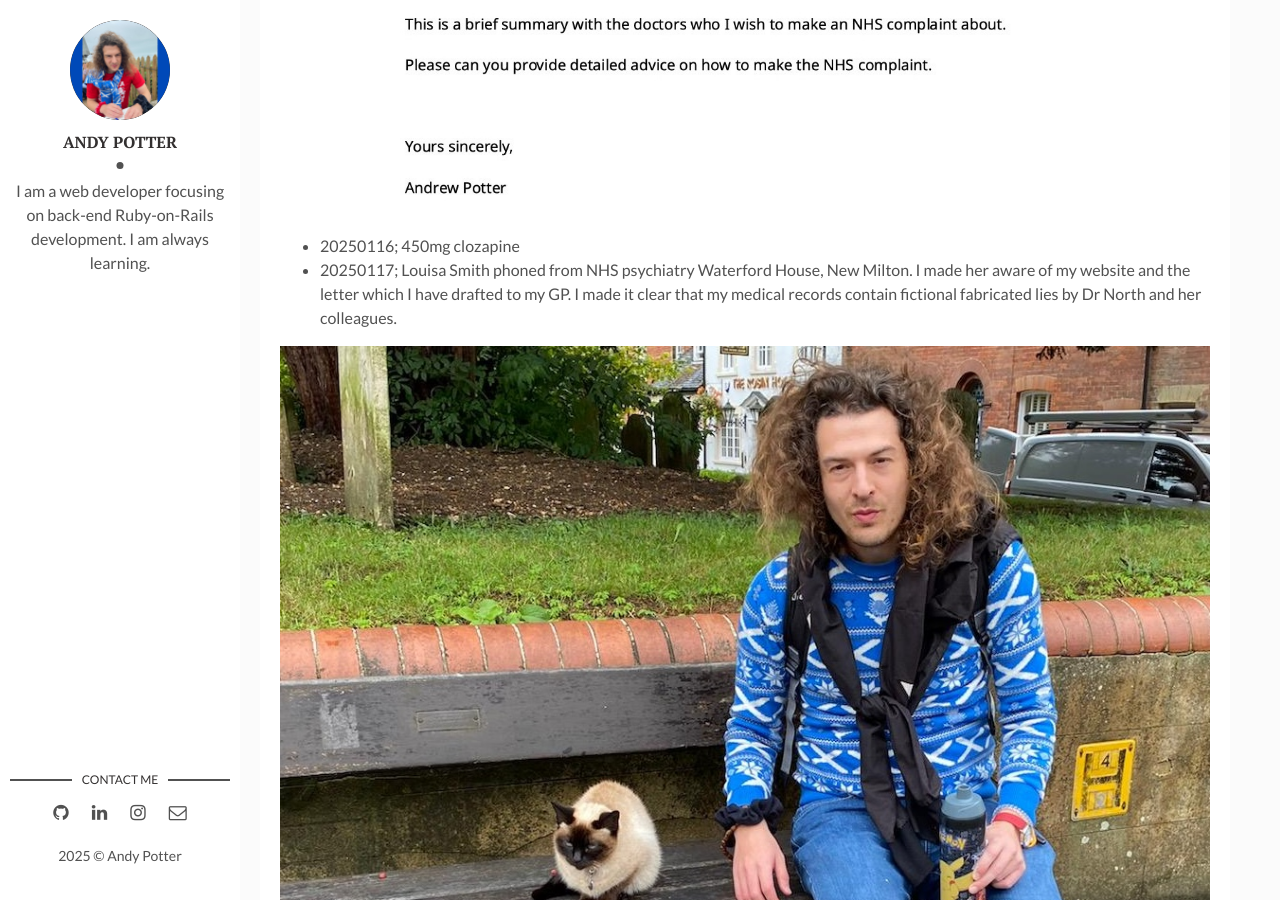
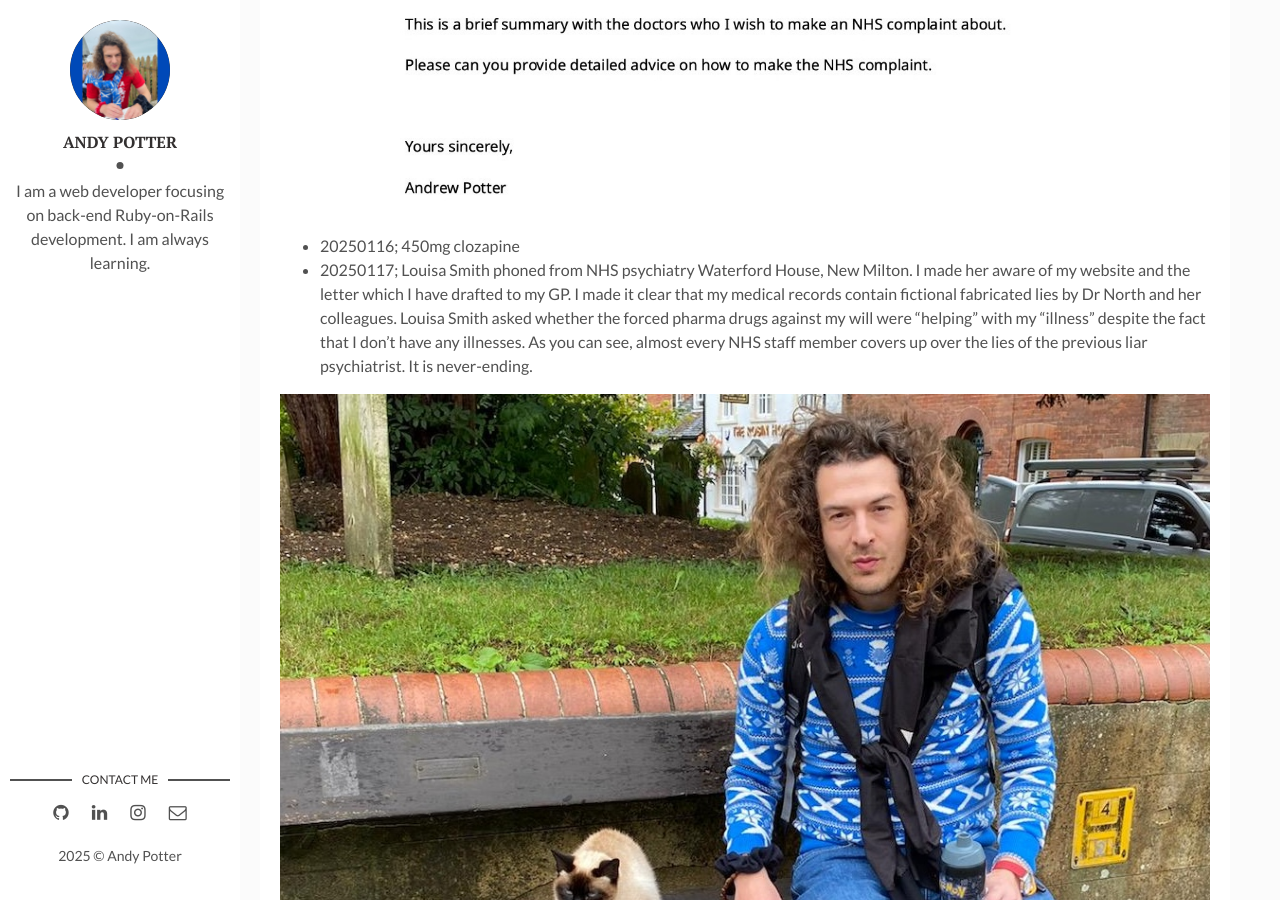
Before and after one commit to QALB-Boy/blog, a Jekyll site: the page built from _posts/2024-11-20-please-help.markdown, in a window 1280 px wide and 900 px high, scrolled down 5019 px. Built offline with Jekyll 4.4.1, drawn with Linux system fonts in a browser that asks for light colours.

Commit message:
Louisa Smith asked whether the forced pharma drugs against my will were “helping” with my “illness” despite the fact that I don’t have any illnesses

```diff
--- a/_posts/2024-11-20-please-help.markdown
+++ b/_posts/2024-11-20-please-help.markdown
@@ -112,6 +112,6 @@ I am keeping a calm and detailed daily log as evidence for legal action regardin
 ![NHS complaint letter page 2]({{site.baseurl}}/assets/img/20250116_NHS_COMPLAINT_2.jpg)
 
 * 20250116; 450mg clozapine
-* 20250117; Louisa Smith phoned from NHS psychiatry Waterford House, New Milton. I made her aware of my website and the letter which I have drafted to my GP. I made it clear that my medical records contain fictional fabricated lies by Dr North and her colleagues.
+* 20250117; Louisa Smith phoned from NHS psychiatry Waterford House, New Milton. I made her aware of my website and the letter which I have drafted to my GP. I made it clear that my medical records contain fictional fabricated lies by Dr North and her colleagues. Louisa Smith asked whether the forced pharma drugs against my will were “helping” with my “illness” despite the fact that I don’t have any illnesses. As you can see, almost every NHS staff member covers up over the lies of the previous liar psychiatrist. It is never-ending.
 
 ![Moi]({{site.baseurl}}/assets/img/Moi.jpg)
```
